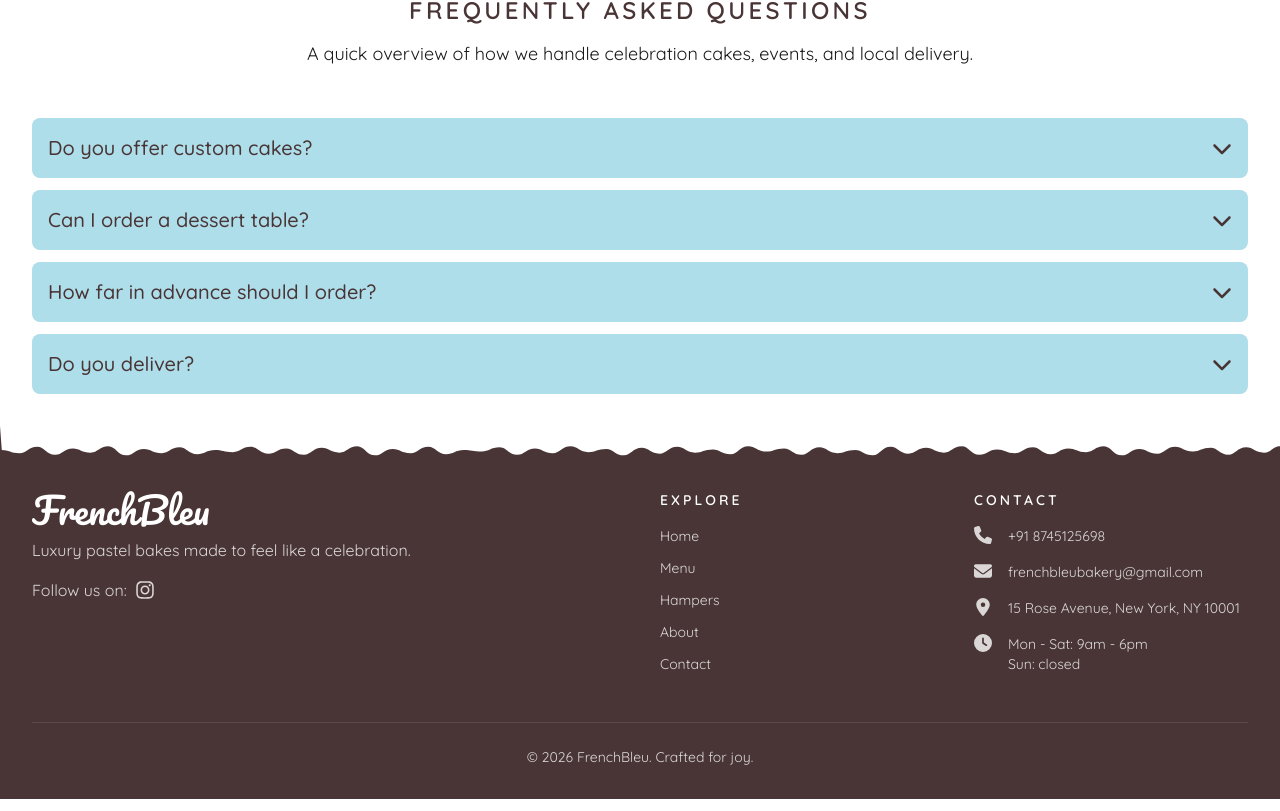
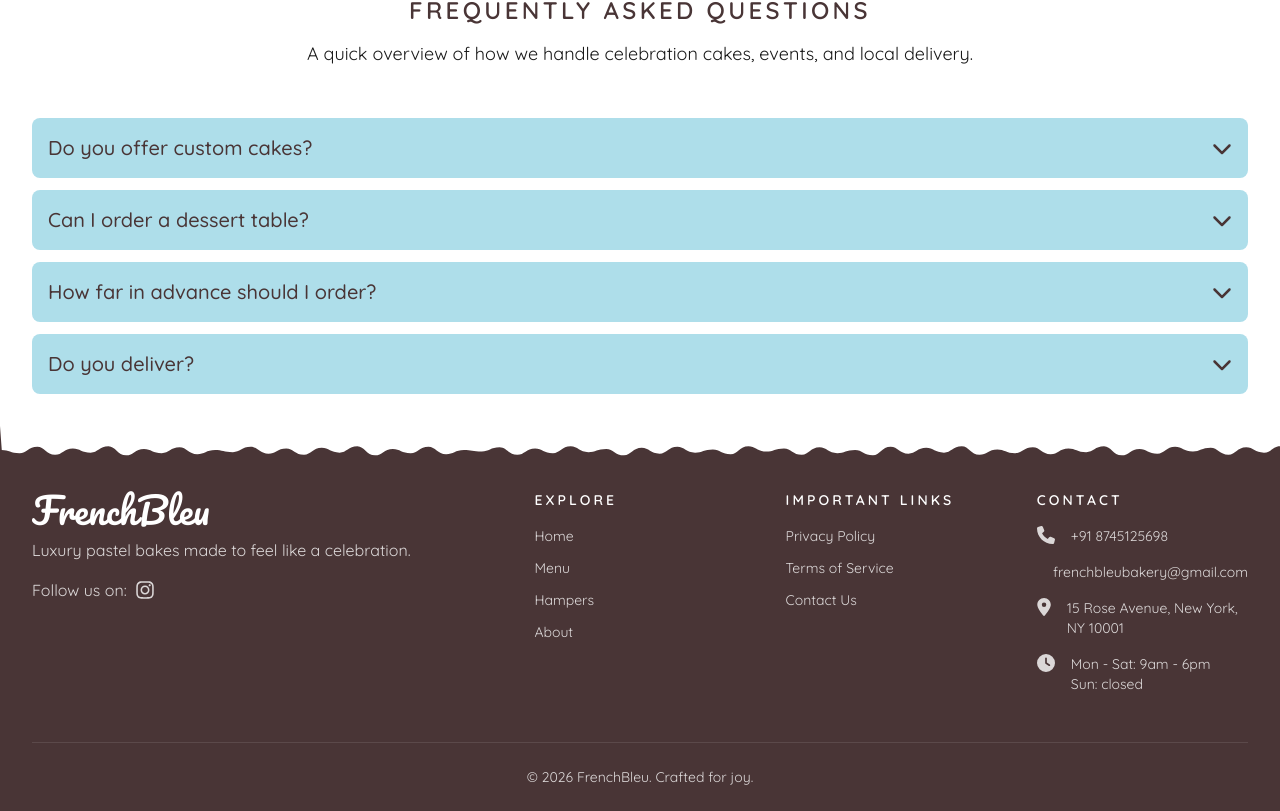
Before and after one commit to Geeteshgit/frenchbleu, a Next.js app: page /contact in a window 1280 px wide. Shown: the part 1148-1959 px from the top of the page. Built offline with nearby package versions, Linux system fonts and the light colour scheme.

Commit message:
added imp links

```diff
--- a/src/components/layout/Footer.tsx
+++ b/src/components/layout/Footer.tsx
@@ -6,6 +6,14 @@ import { contactInfo } from "@/data/contact";
 import { FaInstagram } from "react-icons/fa6";
 
 export default function Footer() {
+  const exploreLinks = navigationLinks.filter(
+    (link) => link.label !== "Contact",
+  );
+  const importantLinks = [
+    { label: "Privacy Policy", href: "/privacy-policy" },
+    { label: "Terms of Service", href: "/terms-of-service" },
+    { label: "Contact Us", href: "/contact" },
+  ];
   return (
     <footer className="bg-primary-foreground text-white">
       <WaveDivider
@@ -13,9 +21,9 @@ export default function Footer() {
         tone="text-background"
         mobilePath="M0 44 C35 44 45 18 80 18 C115 18 125 40 160 40 C195 40 205 10 240 10 C275 10 285 34 320 34 C355 34 365 16 400 16 C435 16 445 44 480 44 C515 44 525 14 560 14 C595 14 605 38 640 38 C675 38 685 10 720 10 C755 10 765 30 800 30 C835 30 845 18 880 18 C915 18 925 42 960 42 C995 42 1005 16 1040 16 C1075 16 1085 36 1120 36 C1155 36 1165 12 1200 12 C1235 12 1245 40 1280 40 C1315 40 1325 18 1360 18 C1395 18 1405 30 1438 30 L1440 120 H0 Z"
       />
-      <Container banner className="flex flex-col gap-12 pb-8 pt-16">
-        <div className="grid gap-10 grid-cols-2 xl:grid-cols-4">
-          <div className="flex flex-col gap-2 col-span-2 xl:col-span-2">
+      <Container banner className="flex flex-col gap-12 pb-6 pt-16">
+        <div className="grid gap-10 grid-cols-2 md:grid-cols-3 xl:grid-cols-5">
+          <div className="flex flex-col gap-2 col-span-2 md:col-span-3 xl:col-span-2">
             <div className="font-logo text-4xl text-white">FrenchBleu</div>
             <p className="max-w-md  text-white/80">
               Luxury pastel bakes made to feel like a celebration.
@@ -39,7 +47,23 @@ export default function Footer() {
               Explore
             </h3>
             <div className="mt-4 flex flex-col items-start gap-3 text-sm text-white/80">
-              {navigationLinks.map((link) => (
+              {exploreLinks.map((link) => (
+                <Link
+                  key={link.label}
+                  href={link.href}
+                  className="transition hover:text-primary"
+                >
+                  {link.label}
+                </Link>
+              ))}
+            </div>
+          </div>
+          <div className="col-span-2 sm:col-span-1">
+            <h3 className="text-sm font-semibold uppercase tracking-[0.22em] text-white">
+              Important Links
+            </h3>
+            <div className="mt-4 flex flex-col items-start gap-3 text-sm text-white/80">
+              {importantLinks.map((link) => (
                 <Link
                   key={link.label}
                   href={link.href}
```
